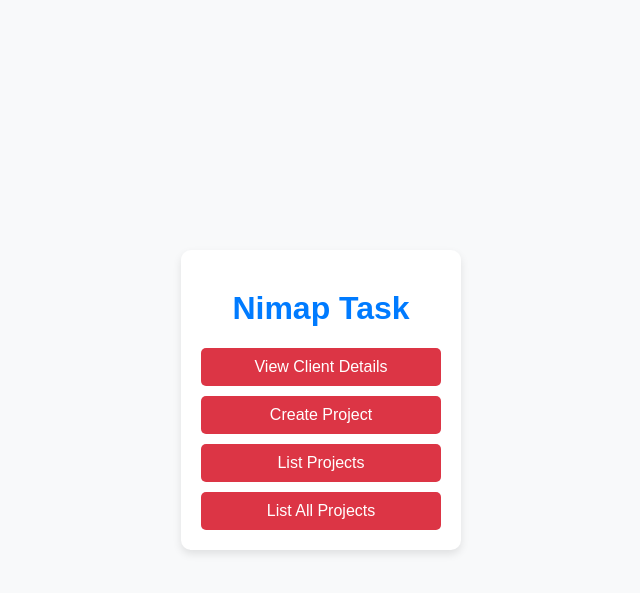
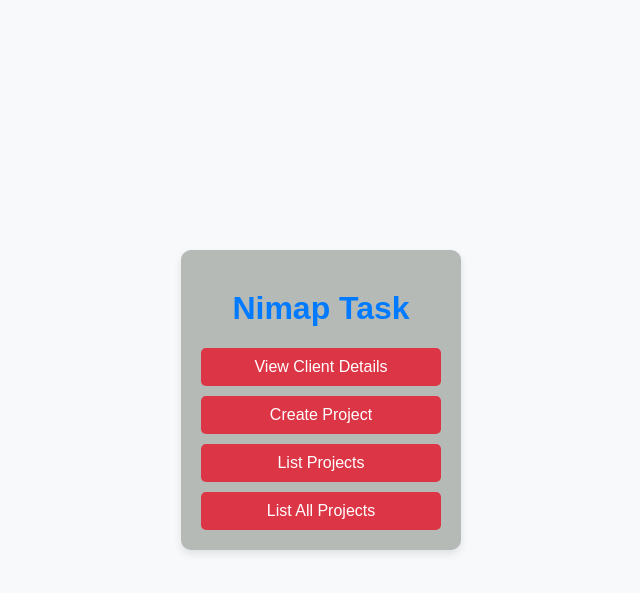
Before and after one commit to rushipatil8530/Nimap-API, a Django app: page / in a window 1280 px wide. Shown: the top 593 px of the page, without its empty margins (319-959 px from the left). Run offline with Django 5.2, Linux system fonts and the light colour scheme.

Commit message:
Update home.html

```diff
--- a/Nimap/Nimapproject/templates/home.html
+++ b/Nimap/Nimapproject/templates/home.html
@@ -28,7 +28,7 @@
             padding: 20px;
             border-radius: 10px;
             box-shadow: 0 4px 8px rgba(0, 0, 0, 0.1);
-            background-color: #fff;
+            background-color: #b6bab7;
             text-align: center;
         }
 
```
